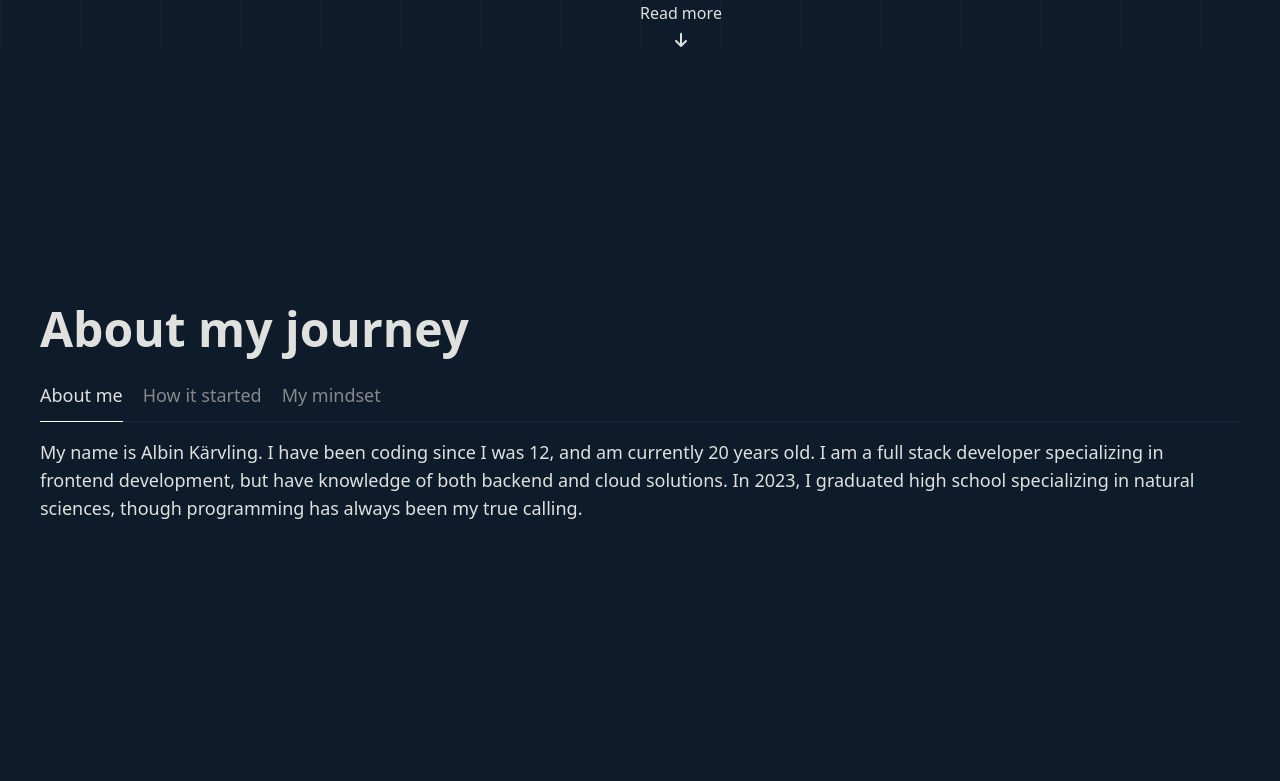
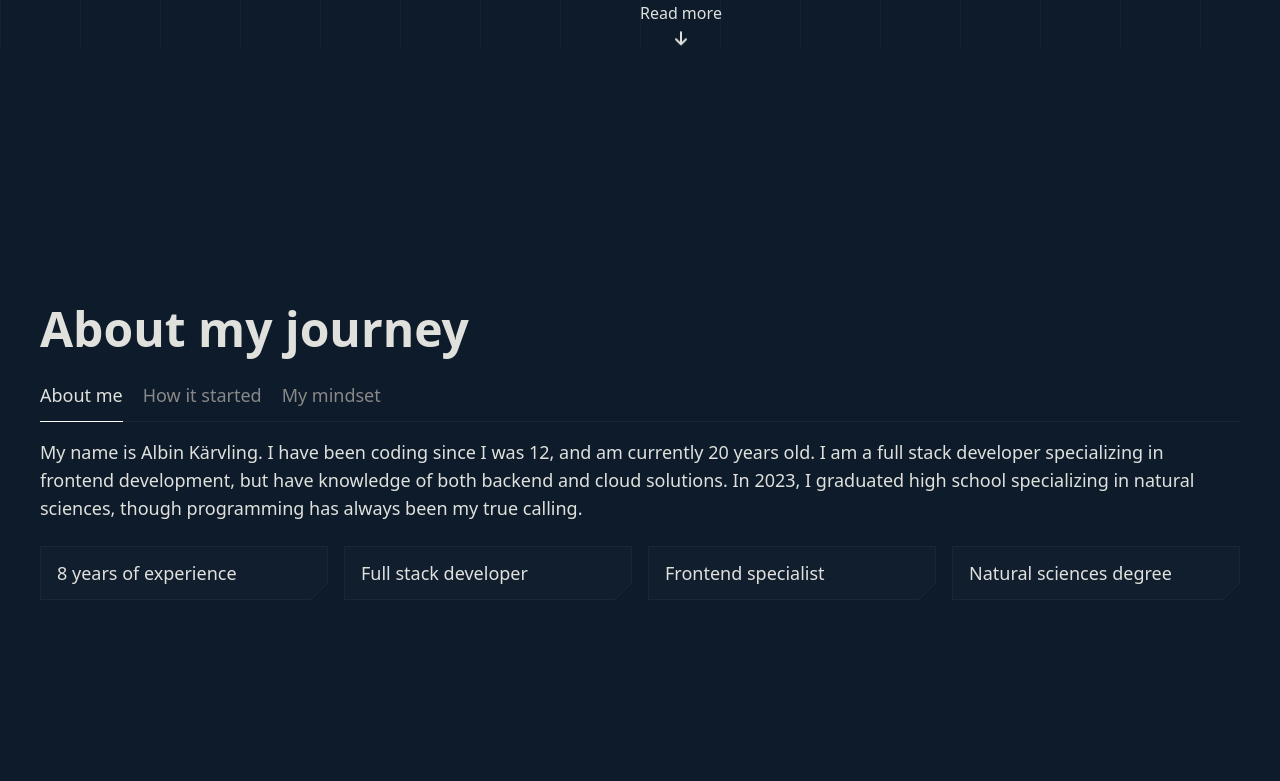
Before and after one commit to Poxie/another-porfolio, a Next.js app: page / in a window 1280 px wide. Shown: the part 747-1528 px from the top of the page. Built offline with nearby package versions, Linux system fonts and the light colour scheme.

Commit message:
Add about summaries

```diff
--- a/components/about/index.tsx
+++ b/components/about/index.tsx
@@ -5,6 +5,7 @@ import { useState } from "react";
 import { ABOUT_TABS } from "@/constants/tabs";
 import { AboutTab } from "@/types";
 import { getAgeInYears } from "@/utils/dates";
+import { ABOUT_SUMMARIES } from "@/constants/about";
 
 export default function About() {
     const t = useTranslations('about');
@@ -18,9 +19,21 @@ export default function About() {
             </h2>
             <AboutTabs onChange={setActiveTab} />
 
-            <p className="mt-4 text-lg">
-                {t(`content.${activeTab}`, { age: getAgeInYears() })}
-            </p>
+            <div className="mt-4">
+                <p className="text-lg">
+                    {t(`content.${activeTab}.text`, { age: getAgeInYears() })}
+                </p>
+                <ul className="mt-6 flex gap-4">
+                    {ABOUT_SUMMARIES.about.map(summary => (
+                        <li
+                            className="cut-corner flex-1 px-4 pr-10 py-3 text-lg text-nowrap border-[1px] border-secondary bg-secondary/30"
+                            key={summary}
+                        >
+                            {t(`content.${activeTab}.summary.${summary}`)}
+                        </li>
+                    ))}
+                </ul>
+            </div>
         </section>
     )
 }
--- /dev/null
+++ b/constants/about.ts
@@ -0,0 +1,3 @@
+export const ABOUT_SUMMARIES = {
+    about: ['start', 'fullstack', 'frontend', 'graduated'],
+}
--- a/messages/en.json
+++ b/messages/en.json
@@ -12,7 +12,15 @@
             "my-mindset": "My mindset"
         },
         "content": {
-            "about": "My name is Albin Kärvling. I have been coding since I was 12, and am currently {age} years old. I am a full stack developer specializing in frontend development, but have knowledge of both backend and cloud solutions. In 2023, I graduated high school specializing in natural sciences, though programming has always been my true calling."
+            "about": {
+                "text": "My name is Albin Kärvling. I have been coding since I was 12, and am currently {age} years old. I am a full stack developer specializing in frontend development, but have knowledge of both backend and cloud solutions. In 2023, I graduated high school specializing in natural sciences, though programming has always been my true calling.",
+                "summary": {
+                    "start": "8 years of experience",
+                    "fullstack": "Full stack developer",
+                    "frontend": "Frontend specialist",
+                    "graduated": "Natural sciences degree"
+                }
+            }
         }
     },
     "projects": {
```
